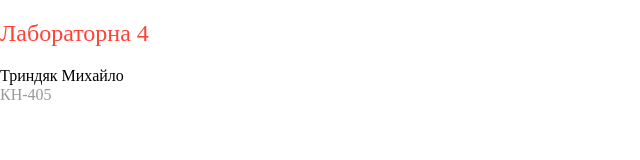
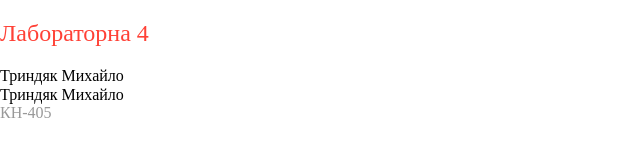
Before and after one commit to TryndiakMykhailo/itprlab4, a website: page lab 4/public/index.html in a window 1280 px wide. Shown: the whole page, without its empty margins (0-640 px from the left). Drawn offline with nearby package versions, Linux system fonts and the light colour scheme.

Commit message:
Update index.html

```diff
--- a/lab 4/public/index.html
+++ b/lab 4/public/index.html
@@ -9,6 +9,7 @@
 			<div>
 				<h2 class="fw4 red">Лабораторна 4 </h2>
 				<p class="black ma0">Триндяк Михайло</p>
+				<p class="black ma0">Триндяк Михайло</p>
 				<p class="silver ma0">КН-405</p>
 				<div class="pt5">
 				</div>
```
